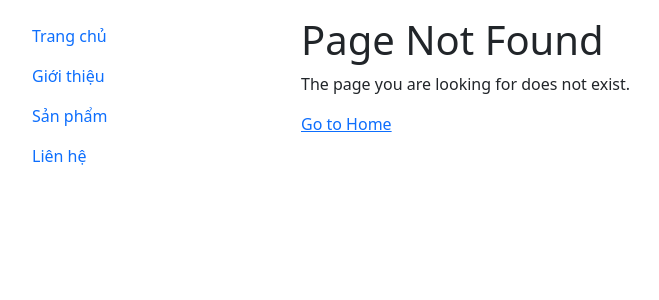
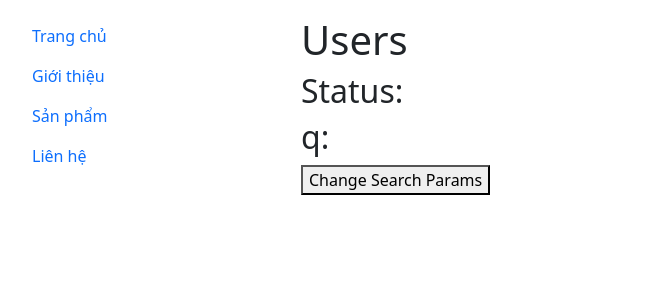
Before and after one commit to hoanganit19/unicode_online_reactjs06, a React (Vite) app: page /users in a window 1280 px wide. Before the commit this address had no page. Shown: the top 300 px of the page, without its empty margins (66-725 px from the left). Built offline with nearby package versions, Linux system fonts and the light colour scheme.

Commit message:
React Router DOM 08

```diff
--- a/src/App.jsx
+++ b/src/App.jsx
@@ -9,6 +9,7 @@ import ThankYou from "./pages/ThankYou";
 import Forbidden from "./pages/Forbidden";
 import NotFound from "./pages/NotFound";
 import ProductDetail from "./pages/ProductDetail";
+import Users from "./pages/Users";
 export default function App() {
   return (
     <div className="container py-3">
@@ -25,6 +26,7 @@ export default function App() {
             <Route path="/lien-he" element={<Contact />} />
             <Route path="/thanh-cong" element={<ThankYou />} />
             <Route path="/forbidden" element={<Forbidden />} />
+            <Route path="/users" element={<Users />} />
             <Route path="*" element={<NotFound />} />
           </Routes>
         </div>
--- /dev/null
+++ b/src/pages/Users.jsx
@@ -0,0 +1,38 @@
+import React from "react";
+import { useSearchParams } from "react-router-dom";
+
+export default function Users() {
+  const [searchParams, setSearchParams] = useSearchParams();
+  const status = searchParams.get("status");
+  const q = searchParams.get("q");
+  const categories = searchParams.getAll("category");
+  const paramEntries = Array.from(searchParams.entries());
+  const query = {};
+  var values = [];
+  paramEntries.forEach((item) => {
+    if (!query[item[0]]) {
+      query[item[0]] = item[1];
+    } else {
+      if (!values.length) {
+        values.push(query[item[0]]);
+      }
+      values.push(item[1]);
+      query[item[0]] = values;
+    }
+  });
+  const handleClick = () => {
+    setSearchParams({
+      ...query,
+      q: "hello",
+      status: "inactive",
+    });
+  };
+  return (
+    <div>
+      <h1>Users</h1>
+      <h2>Status: {status}</h2>
+      <h2>q: {q}</h2>
+      <button onClick={handleClick}>Change Search Params</button>
+    </div>
+  );
+}
```
